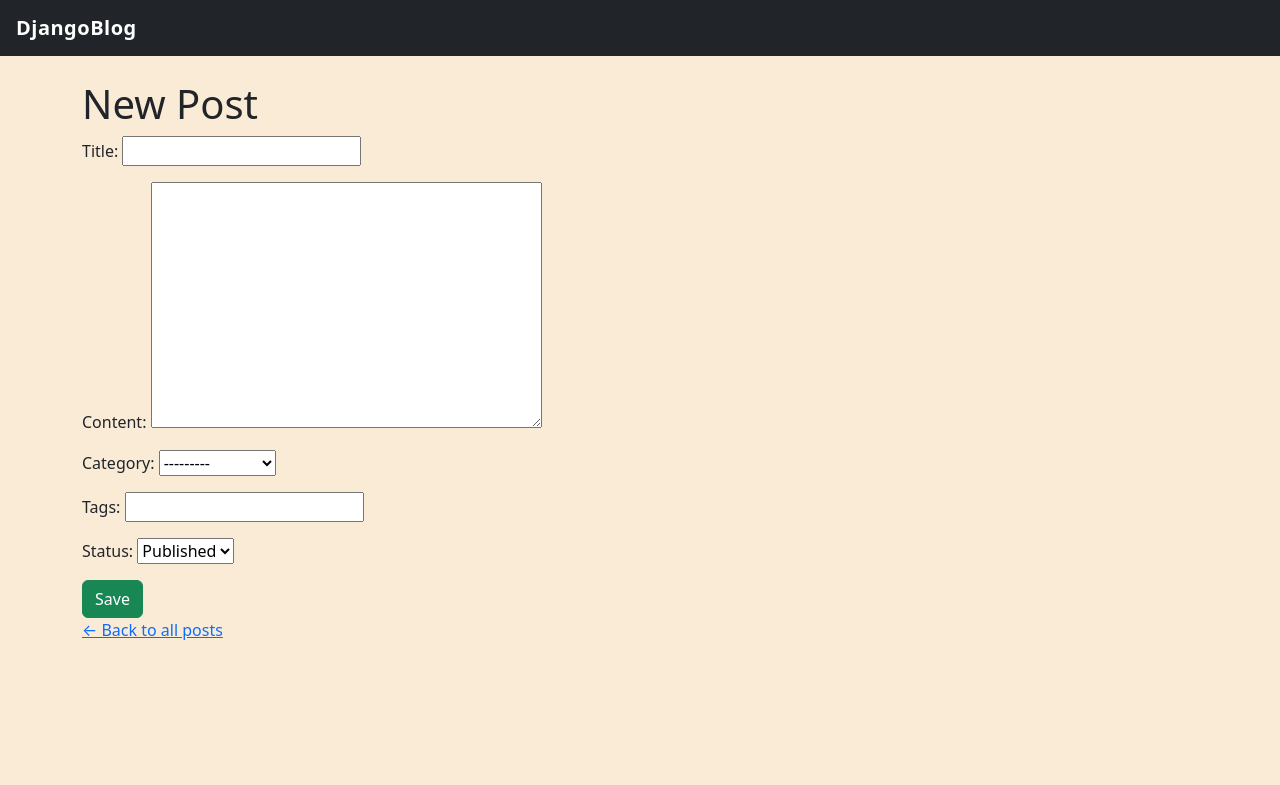
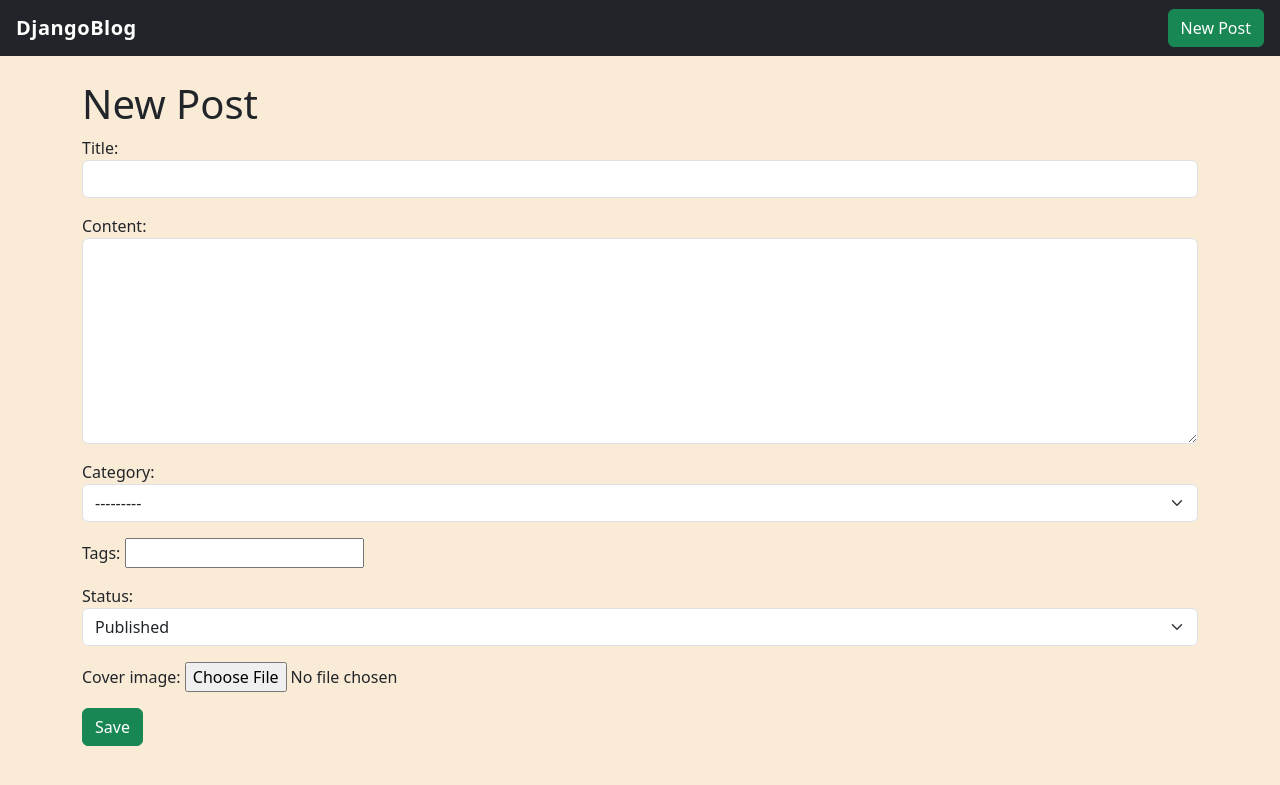
Before and after one commit to Lumaw31157/djangoblog1, a Django app: page /posts/new/ in a window 1280 px wide. Shown: the top 785 px of the page. Run offline with Django 5.2, Linux system fonts and the light colour scheme; data comes from the database, SQL or seed files in the repository.

Commit message:
Add cover image upload to posts

```diff
--- /dev/null
+++ b/blog/forms.py
@@ -0,0 +1,27 @@
+from django import forms
+from .models import Post
+
+class PostForm(forms.ModelForm):
+    class Meta:
+        model = Post
+        fields = ["title", "content", "category", "tags", "status", "cover_image"]
+        widgets = {
+            "content": forms.Textarea(attrs={"rows": 8, "class": "form-control"}),
+            "title": forms.TextInput(attrs={"class": "form-control"}),
+            "category": forms.Select(attrs={"class": "form-select"}),
+            "status": forms.Select(attrs={"class": "form-select"}),
+        }
+
+    def clean_title(self):
+        title = self.cleaned_data["title"]
+        if len(title) < 5:
+            raise forms.ValidationError("Title must be at least 5 characters long.")
+        return title
+
+    def clean(self):
+        cleaned_data = super().clean()
+        title = cleaned_data.get("title")
+        content = cleaned_data.get("content")
+        if title and content and title.lower() in content.lower()[:50]:
+            raise forms.ValidationError("Don't repeat the title verbatim at the start of the content.")
+        return cleaned_data
--- a/blog/models.py
+++ b/blog/models.py
@@ -22,6 +22,7 @@ class Post(models.Model):
 
     title = models.CharField(max_length=200)
     slug = models.SlugField(unique=True, blank=True)
+    cover_image = models.ImageField(upload_to="post_covers/", blank=True, null=True)
     excerpt = models.CharField(max_length=250, blank=True)
     content = models.TextField()
     category = models.ForeignKey(Category, on_delete=models.SET_NULL, null=True, blank=True, related_name='posts')
--- a/blog/templates/blog/base.html
+++ b/blog/templates/blog/base.html
@@ -9,9 +9,10 @@
     <link rel="stylesheet" href="{% static 'blog/css/style.css' %}">
 </head>
 <body>
-    <nav class="navbar navbar-dark bg-dark px-3">
-        <a class="navbar-brand" href="{% url 'home' %}">DjangoBlog</a>
-    </nav>
+    <nav class="navbar navbar-dark bg-dark px-3 d-flex justify-content-between">
+    <a class="navbar-brand" href="{% url 'home' %}">DjangoBlog</a>
+    <a href="/posts/new/" class="btn btn-success">New Post</a>
+</nav>
     <div class="container mt-4">
         {% block content %}{% endblock %}
     </div>
--- a/blog/templates/blog/home.html
+++ b/blog/templates/blog/home.html
@@ -6,7 +6,10 @@
     {% for post in page_obj %}
     <div class="col">
         <div class="card h-100 shadow-sm">
-            <div class="card-body">
+    {% if post.cover_image %}
+      <img src="{{ post.cover_image.url }}" class="card-img-top" alt="{{ post.title }}" style="height: 200px; object-fit: cover;">
+    {% endif %}
+    <div class="card-body">
                 <h5 class="card-title">{{ post.title }}</h5>
                 <p class="card-text text-muted">{{ post.excerpt }}</p>
                 <a href="{% url 'post_detail' post.slug %}" class="btn btn-primary">Read more</a>
--- a/blog/templates/blog/post_detail.html
+++ b/blog/templates/blog/post_detail.html
@@ -2,6 +2,9 @@
 {% block title %}{{ post.title }}{% endblock %}
 {% block content %}
 
+{% if post.cover_image %}
+  <img src="{{ post.cover_image.url }}" class="img-fluid rounded mb-3" alt="{{ post.title }}">
+{% endif %}
 <a href="{% url 'home' %}">&larr; Back to all posts</a>
 
 <h1 class="mt-3">{{ post.title }}</h1>
@@ -20,4 +23,5 @@
     <a href="{% url 'post_delete' post.slug %}" class="btn btn-danger">Delete</a>
 </div>
 
+
 {% endblock %}
--- a/blog/templates/blog/post_form.html
+++ b/blog/templates/blog/post_form.html
@@ -1,15 +1,23 @@
 {% extends "blog/base.html" %}
 {% block title %}{% if object %}Edit Post{% else %}New Post{% endif %}{% endblock %}
 {% block content %}
-
 <h1>{% if object %}Edit Post{% else %}New Post{% endif %}</h1>
 
-<form method="post">
-    {% csrf_token %}
-    {{ form.as_p }}
-    <button type="submit" class="btn btn-success">Save</button>
+{% if form.non_field_errors %}
+  <div class="alert alert-danger">{{ form.non_field_errors }}</div>
+{% endif %}
+
+<form method="post" enctype="multipart/form-data">
+  {% csrf_token %}
+  {% for field in form %}
+    <div class="mb-3">
+      {{ field.label_tag }}
+      {{ field }}
+      {% if field.errors %}
+        <div class="text-danger small">{{ field.errors|striptags }}</div>
+      {% endif %}
+    </div>
+  {% endfor %}
+  <button type="submit" class="btn btn-success">Save</button>
 </form>
-
-<a href="{% url 'home' %}">&larr; Back to all posts</a>
-
 {% endblock %}
--- a/blog/urls.py
+++ b/blog/urls.py
@@ -1,6 +1,8 @@
 from django.urls import path
 from . import views
 from .views import PostCreateView, PostUpdateView, PostDeleteView
+from django.conf import settings
+from django.conf.urls.static import static
 
 urlpatterns = [
     path("", views.home, name="home"),
@@ -11,3 +13,6 @@ urlpatterns = [
     path("about/", views.about, name="about"),
     path("contact/", views.contact, name="contact"),
 ]
+
+if settings.DEBUG:
+    urlpatterns += static(settings.MEDIA_URL, document_root=settings.MEDIA_ROOT)
--- a/blog/views.py
+++ b/blog/views.py
@@ -3,13 +3,13 @@ from django.core.paginator import Paginator
 from django.db.models import Count
 from django.urls import reverse_lazy
 from django.views.generic.edit import CreateView, UpdateView, DeleteView
-
 from .models import Post, Category
+from .forms import PostForm
 
 
 class PostCreateView(CreateView):
     model = Post
-    fields = ["title", "content", "category", "tags", "status"]
+    form_class = PostForm
     template_name = "blog/post_form.html"
 
     def get_success_url(self):
@@ -18,7 +18,7 @@ class PostCreateView(CreateView):
 
 class PostUpdateView(UpdateView):
     model = Post
-    fields = ["title", "content", "category", "tags", "status"]
+    form_class = PostForm
     template_name = "blog/post_form.html"
 
     def get_success_url(self):
--- a/config/settings.py
+++ b/config/settings.py
@@ -149,3 +149,5 @@ MAILERS = {
         'BACKEND': 'django.core.mail.backends.console.EmailBackend',
     },
 }
+MEDIA_URL = "/media/"
+MEDIA_ROOT = BASE_DIR / "media"
```
Also changed, not shown: blog/migrations/0007_post_cover_image.py (added), media/post_covers/animal.jpg (added), media/post_covers/building.jpg (added), media/post_covers/bulb.jpg (added).
